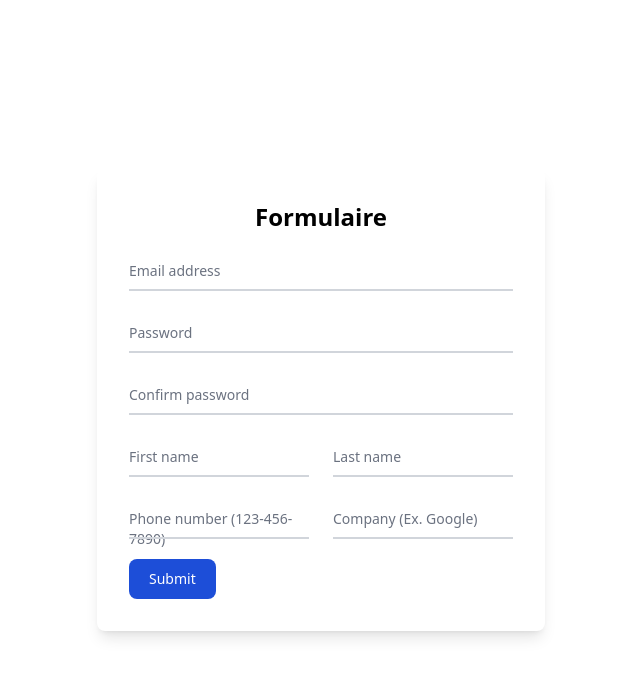
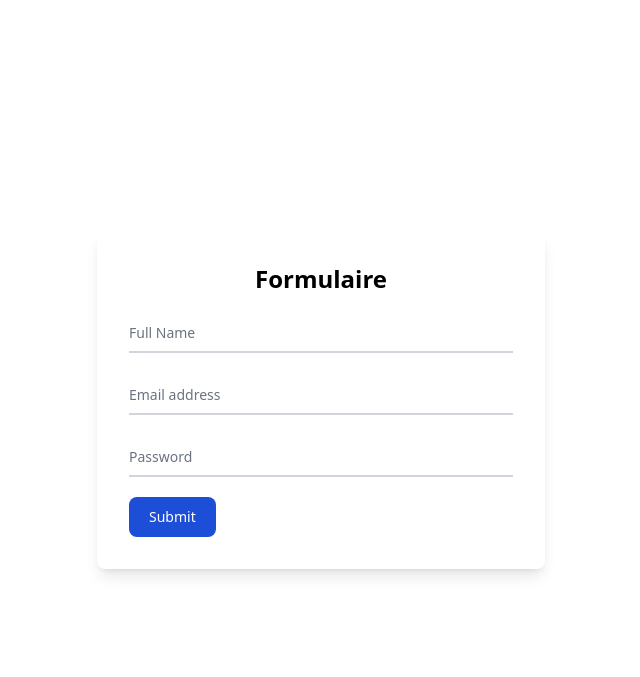
Before and after one commit to Abdo-esse/Plateforme-Youdemy, a PHP site: page /App/view/auth/logIn.php in a window 1280 px wide. Shown: the top 677 px of the page, without its empty margins (319-959 px from the left). Run offline with PHP 8.4, Linux system fonts and the light colour scheme; some libraries are stand-ins or nearby versions.

Commit message:
j'ai update  la formulaire de log in

```diff
--- a/App/view/auth/logIn.php
+++ b/App/view/auth/logIn.php
@@ -44,38 +44,21 @@
 <div class="h-screen flex items-center justify-center">
     <form class="max-w-md w-full bg-white p-8 rounded-lg shadow-lg">
         <h2 class="text-2xl font-bold text-center mb-4">Formulaire</h2>
+        <div class="relative z-0 w-full mb-5 group">
+      <input type="text" name="fullName" id="floating_password" class="block py-2.5 px-0 w-full text-sm text-gray-900 bg-transparent border-0 border-b-2 border-gray-300 appearance-none dark:text-white dark:border-gray-600 dark:focus:border-blue-500 focus:outline-none focus:ring-0 focus:border-blue-600 peer" placeholder=" " required />
+      <label for="floating_password" class="peer-focus:font-medium absolute text-sm text-gray-500 dark:text-gray-400 duration-300 transform -translate-y-6 scale-75 top-3 -z-10 origin-[0] peer-focus:start-0 rtl:peer-focus:translate-x-1/4 peer-focus:text-blue-600 peer-focus:dark:text-blue-500 peer-placeholder-shown:scale-100 peer-placeholder-shown:translate-y-0 peer-focus:scale-75 peer-focus:-translate-y-6">Full Name</label>
+  </div>
   <div class="relative z-0 w-full mb-5 group">
-      <input type="email" name="floating_email" id="floating_email" class="block py-2.5 px-0 w-full text-sm text-gray-900 bg-transparent border-0 border-b-2 border-gray-300 appearance-none dark:text-white dark:border-gray-600 dark:focus:border-blue-500 focus:outline-none focus:ring-0 focus:border-blue-600 peer" placeholder=" " required />
+      <input type="email" name="email" id="floating_email" class="block py-2.5 px-0 w-full text-sm text-gray-900 bg-transparent border-0 border-b-2 border-gray-300 appearance-none dark:text-white dark:border-gray-600 dark:focus:border-blue-500 focus:outline-none focus:ring-0 focus:border-blue-600 peer" placeholder=" " required />
       <label for="floating_email" class="peer-focus:font-medium absolute text-sm text-gray-500 dark:text-gray-400 duration-300 transform -translate-y-6 scale-75 top-3 -z-10 origin-[0] peer-focus:start-0 rtl:peer-focus:translate-x-1/4 rtl:peer-focus:left-auto peer-focus:text-blue-600 peer-focus:dark:text-blue-500 peer-placeholder-shown:scale-100 peer-placeholder-shown:translate-y-0 peer-focus:scale-75 peer-focus:-translate-y-6">Email address</label>
   </div>
+
   <div class="relative z-0 w-full mb-5 group">
-      <input type="password" name="floating_password" id="floating_password" class="block py-2.5 px-0 w-full text-sm text-gray-900 bg-transparent border-0 border-b-2 border-gray-300 appearance-none dark:text-white dark:border-gray-600 dark:focus:border-blue-500 focus:outline-none focus:ring-0 focus:border-blue-600 peer" placeholder=" " required />
-      <label for="floating_password" class="peer-focus:font-medium absolute text-sm text-gray-500 dark:text-gray-400 duration-300 transform -translate-y-6 scale-75 top-3 -z-10 origin-[0] peer-focus:start-0 rtl:peer-focus:translate-x-1/4 peer-focus:text-blue-600 peer-focus:dark:text-blue-500 peer-placeholder-shown:scale-100 peer-placeholder-shown:translate-y-0 peer-focus:scale-75 peer-focus:-translate-y-6">Password</label>
+      <input type="password" name="password" id="floating_repeat_password" class="block py-2.5 px-0 w-full text-sm text-gray-900 bg-transparent border-0 border-b-2 border-gray-300 appearance-none dark:text-white dark:border-gray-600 dark:focus:border-blue-500 focus:outline-none focus:ring-0 focus:border-blue-600 peer" placeholder=" " required />
+      <label for="floating_repeat_password" class="peer-focus:font-medium absolute text-sm text-gray-500 dark:text-gray-400 duration-300 transform -translate-y-6 scale-75 top-3 -z-10 origin-[0] peer-focus:start-0 rtl:peer-focus:translate-x-1/4 peer-focus:text-blue-600 peer-focus:dark:text-blue-500 peer-placeholder-shown:scale-100 peer-placeholder-shown:translate-y-0 peer-focus:scale-75 peer-focus:-translate-y-6">Password</label>
   </div>
-  <div class="relative z-0 w-full mb-5 group">
-      <input type="password" name="repeat_password" id="floating_repeat_password" class="block py-2.5 px-0 w-full text-sm text-gray-900 bg-transparent border-0 border-b-2 border-gray-300 appearance-none dark:text-white dark:border-gray-600 dark:focus:border-blue-500 focus:outline-none focus:ring-0 focus:border-blue-600 peer" placeholder=" " required />
-      <label for="floating_repeat_password" class="peer-focus:font-medium absolute text-sm text-gray-500 dark:text-gray-400 duration-300 transform -translate-y-6 scale-75 top-3 -z-10 origin-[0] peer-focus:start-0 rtl:peer-focus:translate-x-1/4 peer-focus:text-blue-600 peer-focus:dark:text-blue-500 peer-placeholder-shown:scale-100 peer-placeholder-shown:translate-y-0 peer-focus:scale-75 peer-focus:-translate-y-6">Confirm password</label>
-  </div>
-  <div class="grid md:grid-cols-2 md:gap-6">
-    <div class="relative z-0 w-full mb-5 group">
-        <input type="text" name="floating_first_name" id="floating_first_name" class="block py-2.5 px-0 w-full text-sm text-gray-900 bg-transparent border-0 border-b-2 border-gray-300 appearance-none dark:text-white dark:border-gray-600 dark:focus:border-blue-500 focus:outline-none focus:ring-0 focus:border-blue-600 peer" placeholder=" " required />
-        <label for="floating_first_name" class="peer-focus:font-medium absolute text-sm text-gray-500 dark:text-gray-400 duration-300 transform -translate-y-6 scale-75 top-3 -z-10 origin-[0] peer-focus:start-0 rtl:peer-focus:translate-x-1/4 peer-focus:text-blue-600 peer-focus:dark:text-blue-500 peer-placeholder-shown:scale-100 peer-placeholder-shown:translate-y-0 peer-focus:scale-75 peer-focus:-translate-y-6">First name</label>
-    </div>
-    <div class="relative z-0 w-full mb-5 group">
-        <input type="text" name="floating_last_name" id="floating_last_name" class="block py-2.5 px-0 w-full text-sm text-gray-900 bg-transparent border-0 border-b-2 border-gray-300 appearance-none dark:text-white dark:border-gray-600 dark:focus:border-blue-500 focus:outline-none focus:ring-0 focus:border-blue-600 peer" placeholder=" " required />
-        <label for="floating_last_name" class="peer-focus:font-medium absolute text-sm text-gray-500 dark:text-gray-400 duration-300 transform -translate-y-6 scale-75 top-3 -z-10 origin-[0] peer-focus:start-0 rtl:peer-focus:translate-x-1/4 peer-focus:text-blue-600 peer-focus:dark:text-blue-500 peer-placeholder-shown:scale-100 peer-placeholder-shown:translate-y-0 peer-focus:scale-75 peer-focus:-translate-y-6">Last name</label>
-    </div>
-  </div>
-  <div class="grid md:grid-cols-2 md:gap-6">
-    <div class="relative z-0 w-full mb-5 group">
-        <input type="tel" pattern="[0-9]{3}-[0-9]{3}-[0-9]{4}" name="floating_phone" id="floating_phone" class="block py-2.5 px-0 w-full text-sm text-gray-900 bg-transparent border-0 border-b-2 border-gray-300 appearance-none dark:text-white dark:border-gray-600 dark:focus:border-blue-500 focus:outline-none focus:ring-0 focus:border-blue-600 peer" placeholder=" " required />
-        <label for="floating_phone" class="peer-focus:font-medium absolute text-sm text-gray-500 dark:text-gray-400 duration-300 transform -translate-y-6 scale-75 top-3 -z-10 origin-[0] peer-focus:start-0 rtl:peer-focus:translate-x-1/4 peer-focus:text-blue-600 peer-focus:dark:text-blue-500 peer-placeholder-shown:scale-100 peer-placeholder-shown:translate-y-0 peer-focus:scale-75 peer-focus:-translate-y-6">Phone number (123-456-7890)</label>
-    </div>
-    <div class="relative z-0 w-full mb-5 group">
-        <input type="text" name="floating_company" id="floating_company" class="block py-2.5 px-0 w-full text-sm text-gray-900 bg-transparent border-0 border-b-2 border-gray-300 appearance-none dark:text-white dark:border-gray-600 dark:focus:border-blue-500 focus:outline-none focus:ring-0 focus:border-blue-600 peer" placeholder=" " required />
-        <label for="floating_company" class="peer-focus:font-medium absolute text-sm text-gray-500 dark:text-gray-400 duration-300 transform -translate-y-6 scale-75 top-3 -z-10 origin-[0] peer-focus:start-0 rtl:peer-focus:translate-x-1/4 peer-focus:text-blue-600 peer-focus:dark:text-blue-500 peer-placeholder-shown:scale-100 peer-placeholder-shown:translate-y-0 peer-focus:scale-75 peer-focus:-translate-y-6">Company (Ex. Google)</label>
-    </div>
-  </div>
+
+
   <button type="submit" class="text-white bg-blue-700 hover:bg-blue-800 focus:ring-4 focus:outline-none focus:ring-blue-300 font-medium rounded-lg text-sm w-full sm:w-auto px-5 py-2.5 text-center dark:bg-blue-600 dark:hover:bg-blue-700 dark:focus:ring-blue-800">Submit</button>
 </form>
 </div>
```
